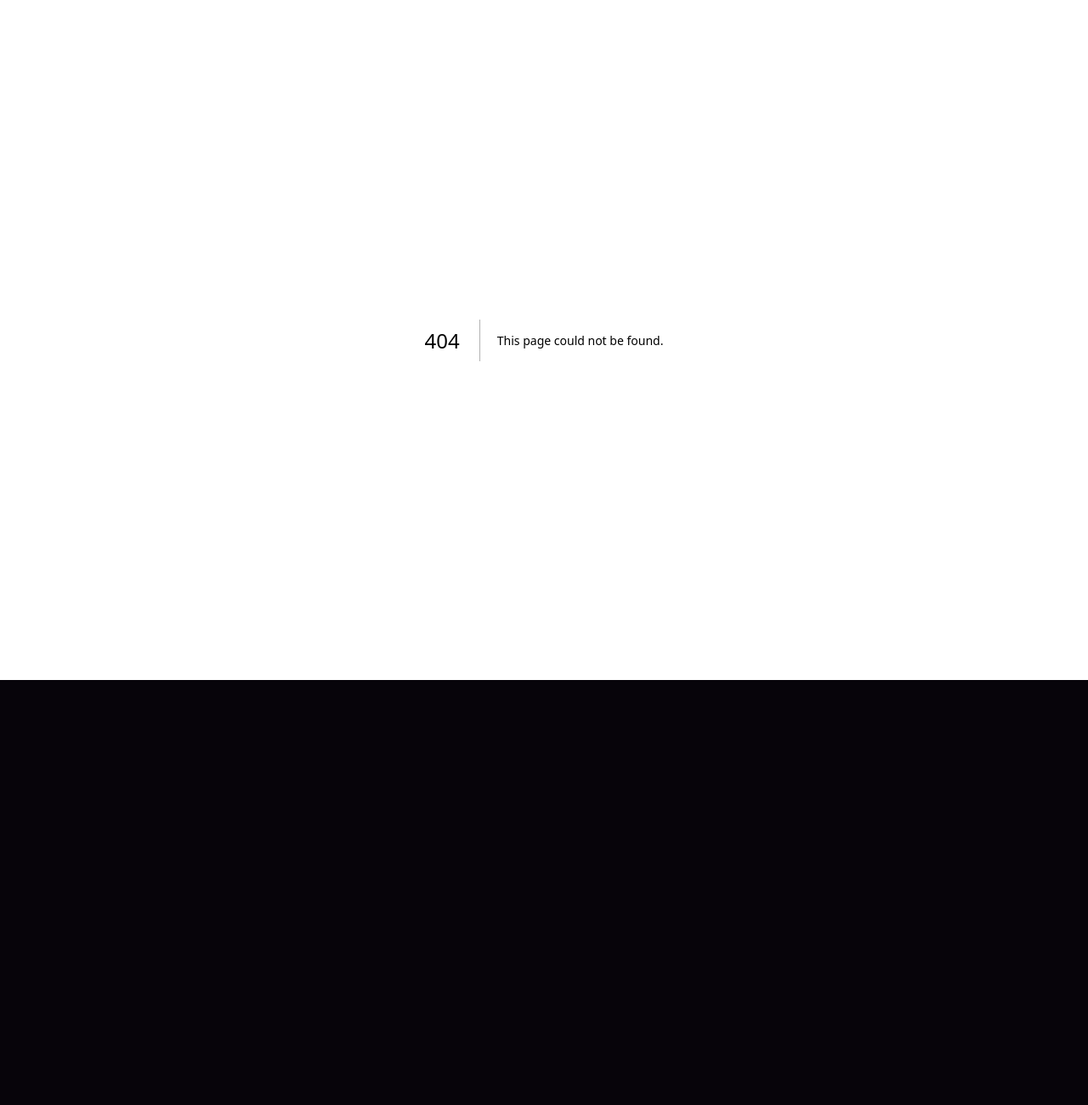
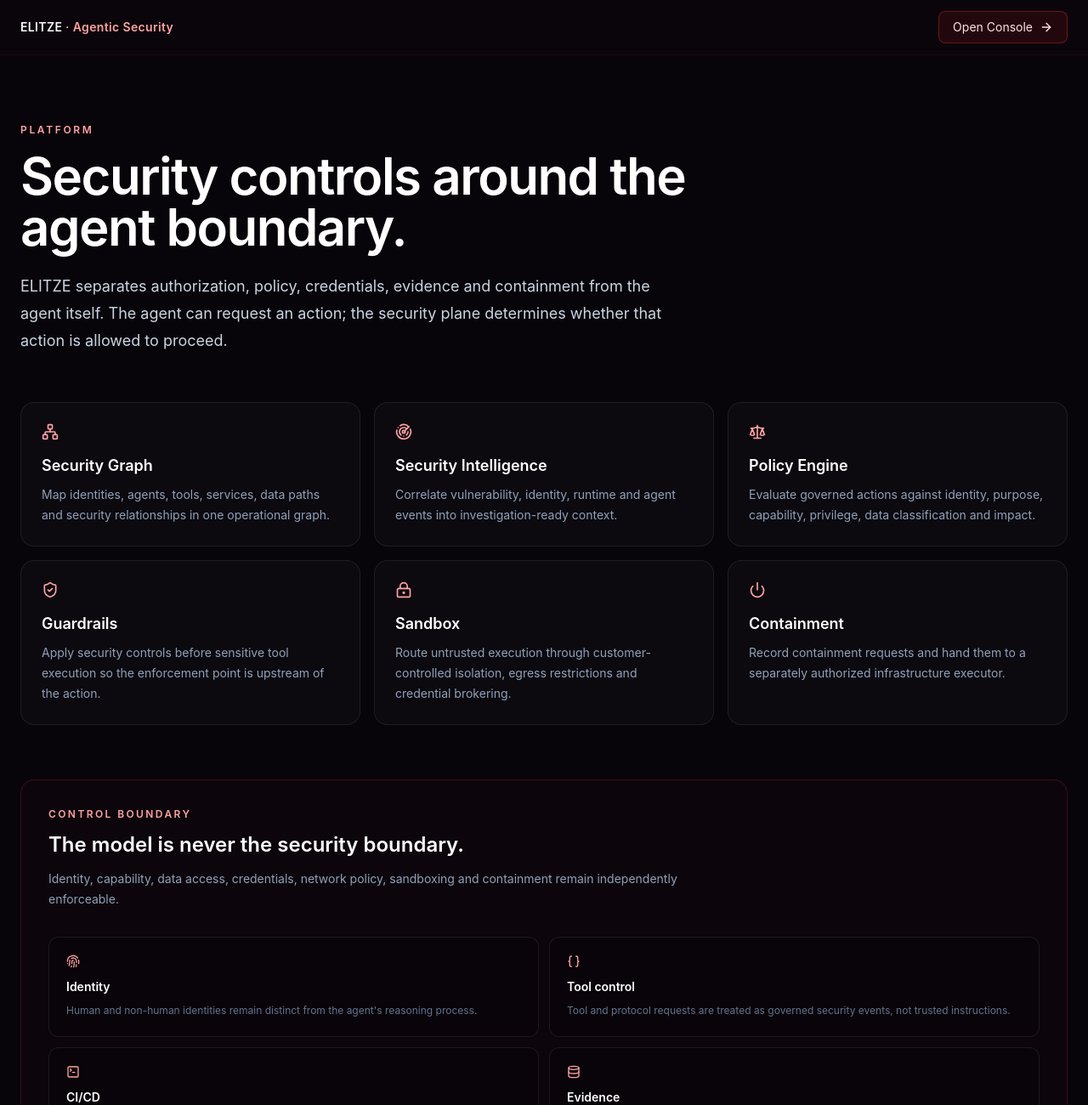
Before and after one commit to terrell0780/elitze-agentic-security, a Next.js app: page /platform in a window 1280 px wide. Before the commit this address had no page. Shown: the top 1300 px of the page at 85% size. Before the commit the page ends 800 px from the top, so only its background shows below. Built offline with nearby package versions, Linux system fonts and the light colour scheme.

Commit message:
feat: add crawlable ELITZE platform page

```diff
--- /dev/null
+++ b/src/app/platform/page.tsx
@@ -0,0 +1,56 @@
+import Link from "next/link";
+import { ArrowRight, Braces, Database, Fingerprint, LockKeyhole, Network, Power, Radar, Scale, ShieldCheck, TerminalSquare } from "lucide-react";
+
+export const metadata = {
+  title: "Platform | ELITZE · Agentic Security",
+  description: "ELITZE · Agentic Security platform architecture: identity, security graph, policy, guardrails, sandbox, evidence and containment.",
+};
+
+const layers = [
+  [Network, "Security Graph", "Map identities, agents, tools, services, data paths and security relationships in one operational graph."],
+  [Radar, "Security Intelligence", "Correlate vulnerability, identity, runtime and agent events into investigation-ready context."],
+  [Scale, "Policy Engine", "Evaluate governed actions against identity, purpose, capability, privilege, data classification and impact."],
+  [ShieldCheck, "Guardrails", "Apply security controls before sensitive tool execution so the enforcement point is upstream of the action."],
+  [LockKeyhole, "Sandbox", "Route untrusted execution through customer-controlled isolation, egress restrictions and credential brokering."],
+  [Power, "Containment", "Record containment requests and hand them to a separately authorized infrastructure executor."],
+];
+
+const controls = [
+  [Fingerprint, "Identity", "Human and non-human identities remain distinct from the agent's reasoning process."],
+  [Braces, "Tool control", "Tool and protocol requests are treated as governed security events, not trusted instructions."],
+  [TerminalSquare, "CI/CD", "Security checks can run before release and deployment workflows."],
+  [Database, "Evidence", "Security decisions and enforcement events are persisted for investigation and evidence."],
+];
+
+export default function PlatformPage() {
+  return (
+    <main className="min-h-screen bg-[#07040a] text-slate-100">
+      <header className="border-b border-red-950/40 bg-[#09050a]">
+        <div className="mx-auto flex h-16 max-w-7xl items-center justify-between px-6">
+          <Link href="/" className="text-sm font-semibold tracking-wide text-white">ELITZE <span className="text-red-300">· Agentic Security</span></Link>
+          <Link href="/console" className="inline-flex items-center gap-2 rounded-lg border border-red-500/35 bg-red-500/10 px-4 py-2 text-sm text-red-100">Open Console <ArrowRight className="h-4 w-4" /></Link>
+        </div>
+      </header>
+      <div className="mx-auto max-w-7xl px-6 py-20">
+        <div className="max-w-4xl">
+          <p className="text-xs font-semibold uppercase tracking-[0.22em] text-red-300">Platform</p>
+          <h1 className="mt-4 text-4xl font-semibold tracking-tight text-white sm:text-6xl">Security controls around the agent boundary.</h1>
+          <p className="mt-6 max-w-3xl text-lg leading-8 text-slate-300">ELITZE separates authorization, policy, credentials, evidence and containment from the agent itself. The agent can request an action; the security plane determines whether that action is allowed to proceed.</p>
+        </div>
+        <div className="mt-14 grid gap-4 md:grid-cols-2 xl:grid-cols-3">
+          {layers.map(([Icon, title, description]) => {
+            const C = Icon as typeof Network;
+            return <article key={title as string} className="rounded-2xl border border-white/8 bg-white/[0.025] p-6"><C className="h-5 w-5 text-red-300" /><h2 className="mt-4 text-lg font-semibold text-white">{title as string}</h2><p className="mt-2 text-sm leading-6 text-slate-400">{description as string}</p></article>;
+          })}
+        </div>
+        <section className="mt-16 rounded-2xl border border-red-900/40 bg-[#0c060c] p-8">
+          <div className="max-w-3xl"><p className="text-xs font-semibold uppercase tracking-[0.2em] text-red-300">Control boundary</p><h2 className="mt-3 text-2xl font-semibold text-white">The model is never the security boundary.</h2><p className="mt-3 text-sm leading-6 text-slate-400">Identity, capability, data access, credentials, network policy, sandboxing and containment remain independently enforceable.</p></div>
+          <div className="mt-8 grid gap-3 md:grid-cols-2">
+            {controls.map(([Icon, title, description]) => { const C = Icon as typeof Fingerprint; return <div key={title as string} className="rounded-xl border border-white/8 bg-black/20 p-5"><C className="h-4 w-4 text-red-300" /><h3 className="mt-3 text-sm font-semibold text-white">{title as string}</h3><p className="mt-2 text-xs leading-5 text-slate-500">{description as string}</p></div>; })}
+          </div>
+        </section>
+        <div className="mt-10 flex flex-wrap gap-3"><Link href="/security" className="rounded-lg border border-white/10 px-4 py-2 text-sm text-slate-200">Security architecture</Link><Link href="/use-cases" className="rounded-lg border border-white/10 px-4 py-2 text-sm text-slate-200">Use cases</Link><Link href="/console" className="rounded-lg bg-red-500 px-4 py-2 text-sm font-semibold text-white">Console</Link></div>
+      </div>
+    </main>
+  );
+}
```
